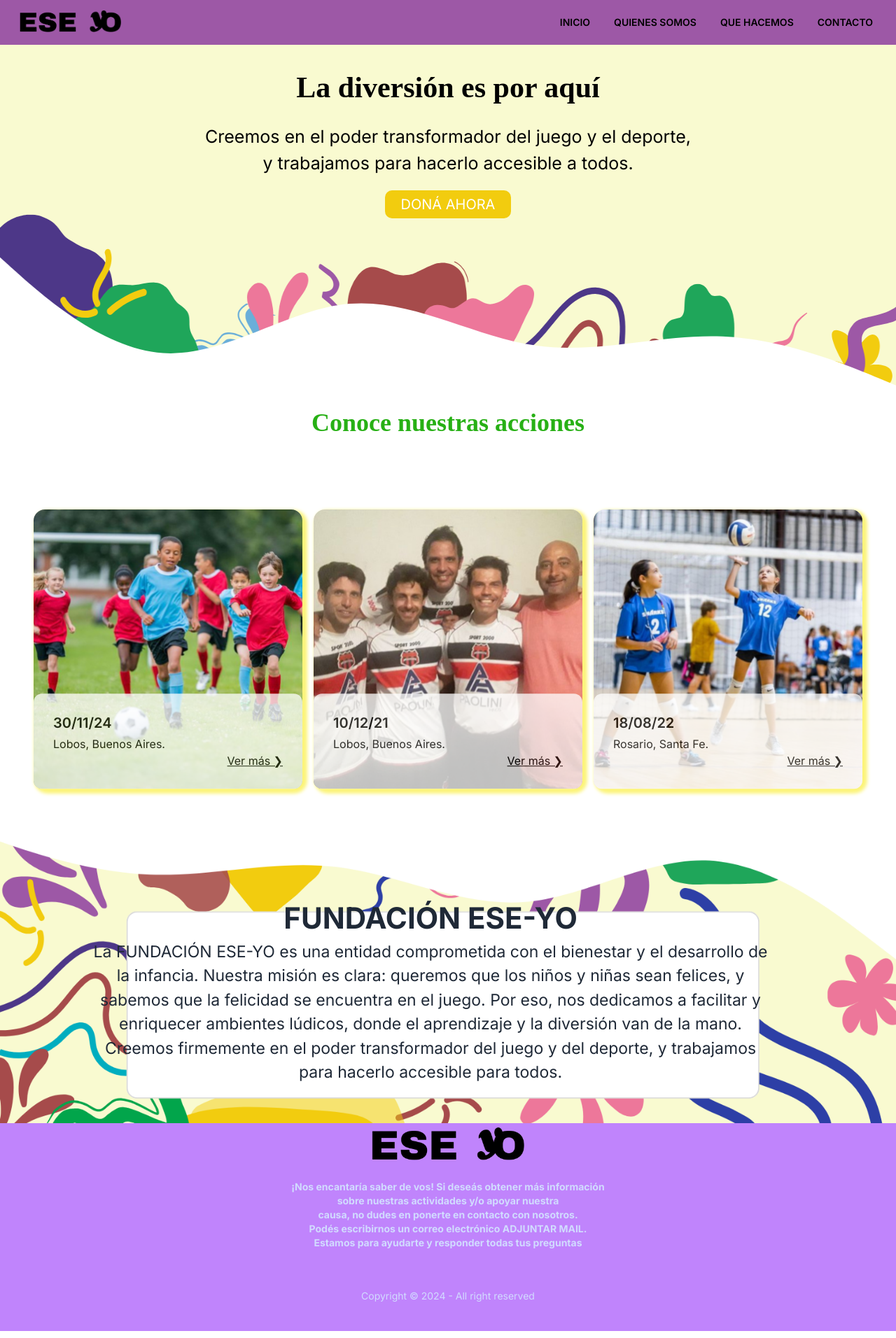
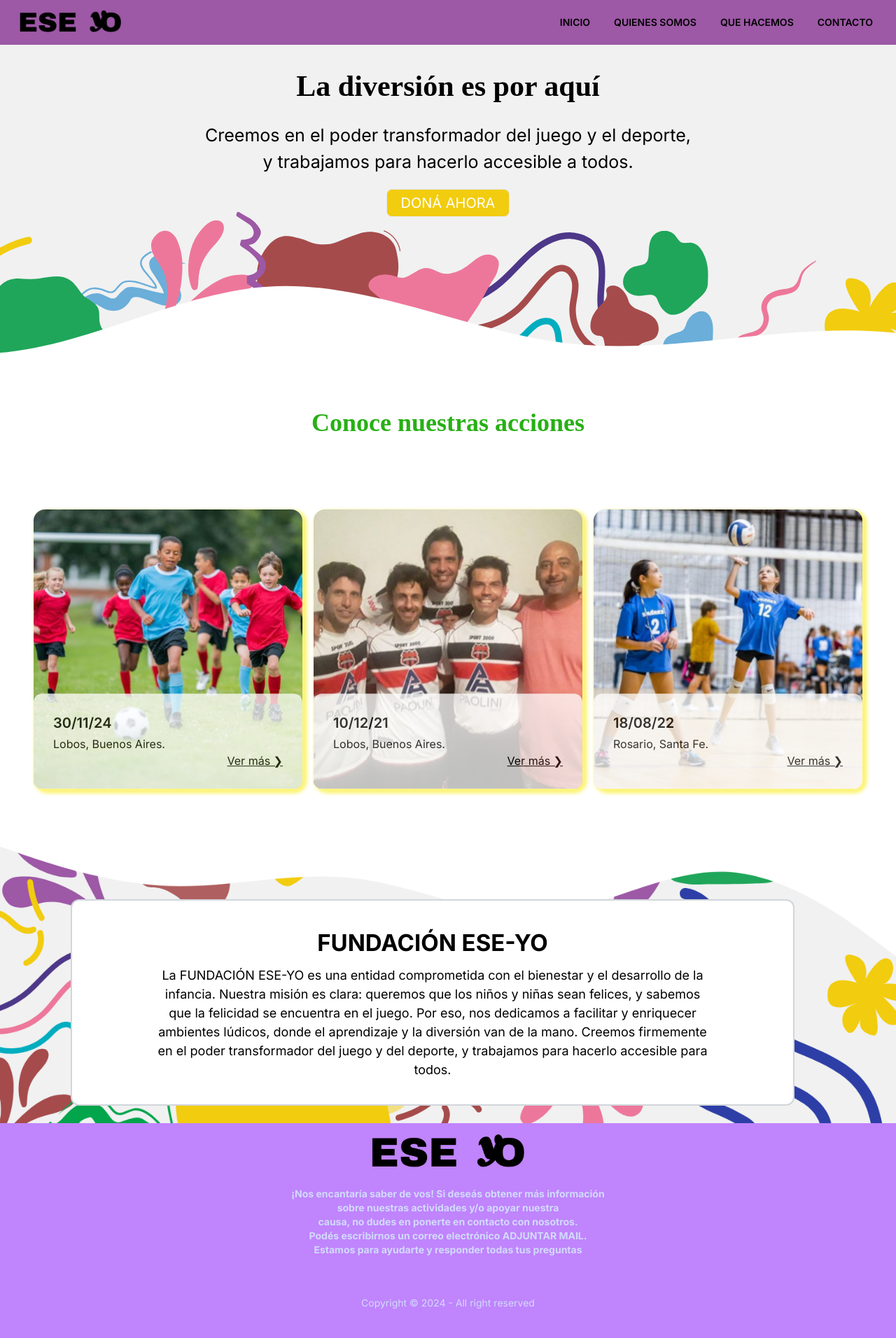
Before and after one commit to AyelenPorqueres/Ese-Yo-Front, a Next.js app in the folder front/: page / in a window 1280 px wide. Shown: the whole page at 70% size. Built offline with nearby package versions, Linux system fonts and the light colour scheme.

Commit message:
fundación y banner a tailwind

```diff
--- a/front/src/app/components/banner/banner.css
+++ /dev/null
@@ -1,49 +0,0 @@
-.bannerContainer {
-    width: 100%;
-    height: 520px;
-    display: flex;
-    align-items: center;
-    flex-direction: column;
-    gap: 20px;
-    text-align: center;
-    position: relative;
-    overflow: hidden;
-    padding-top: 30px;
-}
-
-.tituloBanner {
-    font-size: 42px;
-    font-family: cursive;
-    font-weight: bold;
-    z-index: 2;
-}
-
-.subtituloBanner {
-    font-size: 25px;
-    width: 710px;
-    z-index: 2;
-}
-
-.bannerImagen {
-    width: 100%;
-    height: 520px;
-    position: absolute;
-    top: 0;
-    left: 0;
-}
-
-.botonDonar {
-    border-radius: 10px;
-    border-color: rgb(240, 240, 240);
-    background-color: #f2cc0f;
-    color: white;
-    height: 40px;
-    width: 180px;
-    font-size: 20px;
-    z-index: 2;
-}
-
-.botonDonar:hover {
-    background-color: white;
-    color: black;
-}
--- a/front/src/app/components/banner/banner.tsx
+++ b/front/src/app/components/banner/banner.tsx
@@ -1,16 +1,15 @@
 'use client'
 import React from "react";
-import "@/app/components/banner/banner.css"
 
 export function Banner() {
     return (
         <>
-            <div className="bannerContainer text-black">
-                <div className="tituloBanner">La diversión es por aquí</div>
-                <div className="subtituloBanner">Creemos en el poder transformador del juego y el deporte, y trabajamos para hacerlo accesible a todos.</div>
-                <button className="botonDonar">DONÁ AHORA</button>
-                <img className="bannerImagen" src="./images/banner.png" alt="Imagen del banner"></img>
+            <div className="w-full h-[520px] flex flex-col items-center gap-5 text-center relative overflow-hidden pt-7 text-black flex-wrap">
+                <div className="text-[2.625em] font-bold font-[cursive] z-10">La diversión es por aquí</div>
+                <div className="text-[1.5625em] w-auto max-w-[90%] md:max-w-[710px] z-10">Creemos en el poder transformador del juego y el deporte, y trabajamos para hacerlo accesible a todos.</div>
+                <button className="rounded-lg border border-gray-200 bg-[#f2cc0f] text-white h-10 w-44 text-[1.25em] z-10 hover:bg-white hover:text-black">DONÁ AHORA</button>
+                <img className="w-full h-[520px] object-cover absolute top-0 left-0" src="./images/banner.png" alt="Imagen del banner" />
             </div>
         </>
-    )
+    );
 }
--- a/front/src/app/components/fundacion/fundacion.css
+++ /dev/null
@@ -1,35 +0,0 @@
-.fundacionContainer {
-    display: flex;
-    flex-direction: column;
-    align-items: center;
-    position: relative;
-}
-
-.fundacionTexto {
-    text-align: center;
-    margin-top: -345px;
-    margin-right: 50px;
-    padding: 20px;
-    max-width: 80%;
-}
-
-.fundacionTitulo {
-    font-size: 42px;
-    font-weight: bold;
-}
-
-.fundacionTitulo:hover {
-    text-decoration: underline;
-    cursor: pointer;
-}
-
-.fundacionDescripcion {
-    font-size: 23px;
-    max-width: 1000px;
-}
-
-.fundacionImagen {
-    width: 100%;
-    height: auto;
-    max-height: 520px;
-}
--- a/front/src/app/components/fundacion/fundacion.tsx
+++ b/front/src/app/components/fundacion/fundacion.tsx
@@ -1,17 +1,16 @@
 'use client'
 import React from "react";
-import "@/app/components/fundacion/fundacion.css"
 
 export function Fundacion() {
     return (
         <>
-            <div className="fundacionContainer">
-                <img className="fundacionImagen" src='./images/fundacion.png' alt="Imagen de la fundacion"></img>
-                <div className="fundacionTexto">
-                    <a className="fundacionTitulo" href="/quienesSomos#laFundacion">FUNDACIÓN ESE-YO</a>
-                    <div className="fundacionDescripcion">La FUNDACIÓN ESE-YO es una entidad comprometida con el bienestar y el desarrollo de la infancia. Nuestra misión es clara: queremos que los niños y niñas sean felices, y sabemos que la felicidad se encuentra en el juego. Por eso, nos dedicamos a facilitar y enriquecer ambientes lúdicos, donde el aprendizaje y la diversión van de la mano. Creemos firmemente en el poder transformador del juego y del deporte, y trabajamos para hacerlo accesible para todos.</div>
+            <div className="flex flex-col items-center relative text-black">
+                <img className="w-full h-auto max-h-[520px]" src="./images/fundacion.png" alt="Imagen de la fundacion"/>
+                <div className="bg-white -mt-[20em] p-9 rounded-xl mr-11 text-center border-2 border-gray-300">
+                    <a className="text-[2.0625em] font-bold hover:underline cursor-pointer" href="/quienesSomos#laFundacion">FUNDACIÓN ESE-YO</a>
+                    <div className="text-[1.125em] max-w-[53.25em] mt-2 pl-20 pr-20">La FUNDACIÓN ESE-YO es una entidad comprometida con el bienestar y el desarrollo de la infancia. Nuestra misión es clara: queremos que los niños y niñas sean felices, y sabemos que la felicidad se encuentra en el juego. Por eso, nos dedicamos a facilitar y enriquecer ambientes lúdicos, donde el aprendizaje y la diversión van de la mano. Creemos firmemente en el poder transformador del juego y del deporte, y trabajamos para hacerlo accesible para todos.</div>
                 </div>
             </div>
         </>
-    )
+    );
 }
```
Also changed, not shown: front/public/images/banner.png, front/public/images/fundacion.png.
